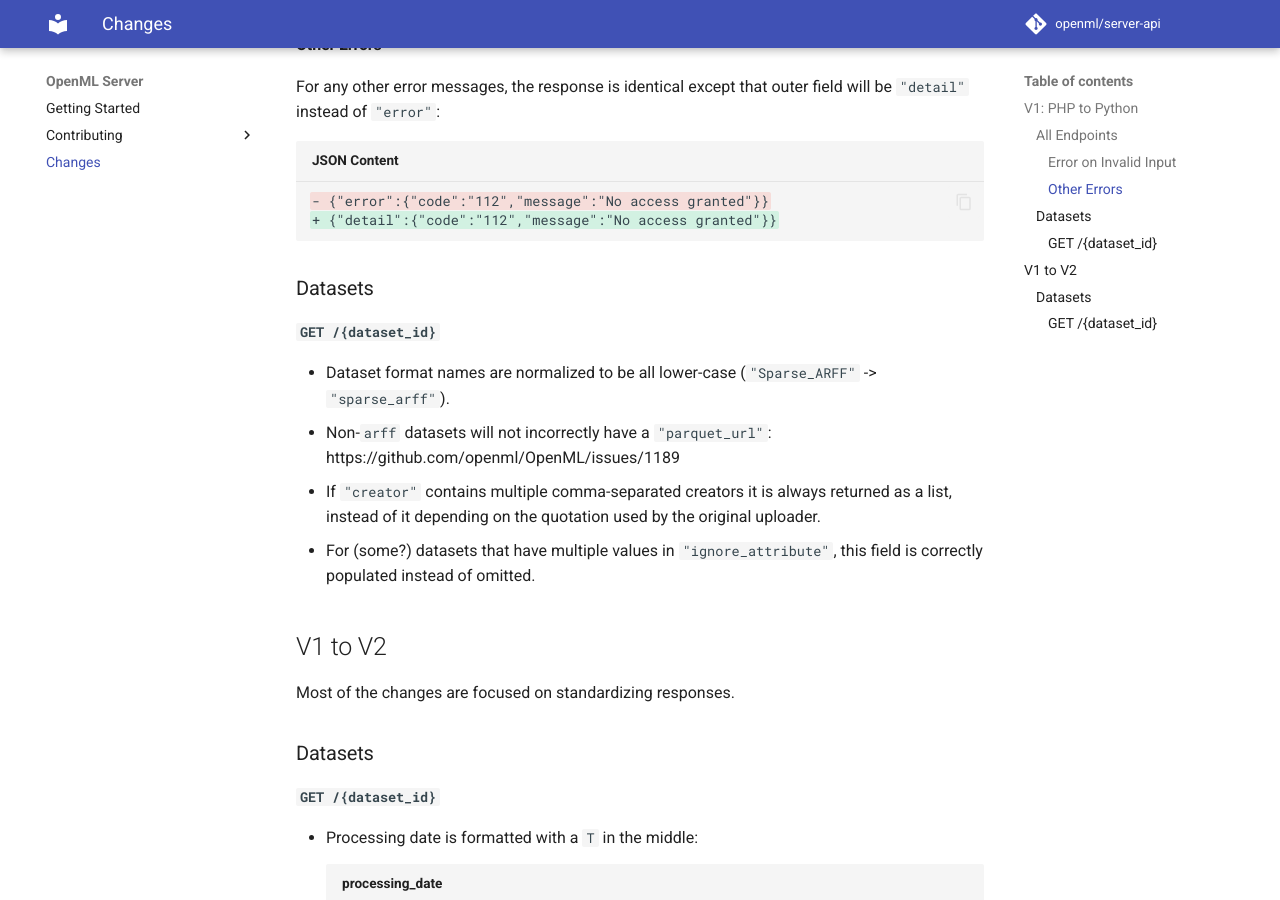
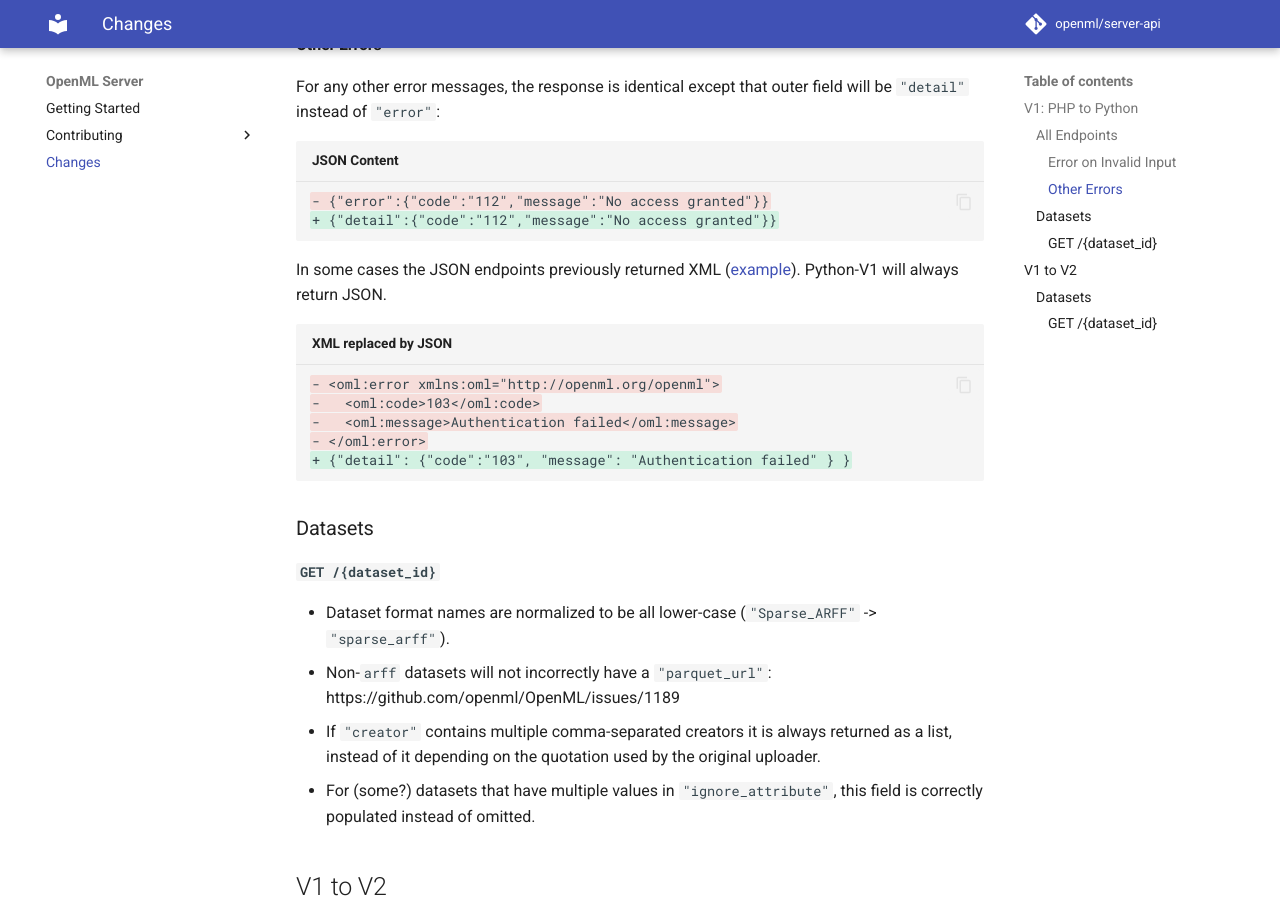
Before and after one commit to openml/server-api, an MkDocs documentation site: the page built from docs/migration.md, in a window 1280 px wide and 900 px high, scrolled down 1012 px. Built offline with MkDocs 1.6.1 and Material for MkDocs 9.7.7, drawn with Linux system fonts in a browser that asks for light colours; comment, search, counter and statistics services are not loaded.

Commit message:
Mention oddity where XML was returned from JSON API

````diff
--- a/docs/migration.md
+++ b/docs/migration.md
@@ -43,6 +43,17 @@ For any other error messages, the response is identical except that outer field
 + {"detail":{"code":"112","message":"No access granted"}}
 ```
 
+In some cases the JSON endpoints previously returned XML ([example](https://github.com/openml/OpenML/issues/1200)).
+Python-V1 will always return JSON.
+
+```diff title="XML replaced by JSON"
+- <oml:error xmlns:oml="http://openml.org/openml">
+-   <oml:code>103</oml:code>
+-   <oml:message>Authentication failed</oml:message>
+- </oml:error>
++ {"detail": {"code":"103", "message": "Authentication failed" } }
+```
+
 ### Datasets
 
 #### `GET /{dataset_id}`
````
